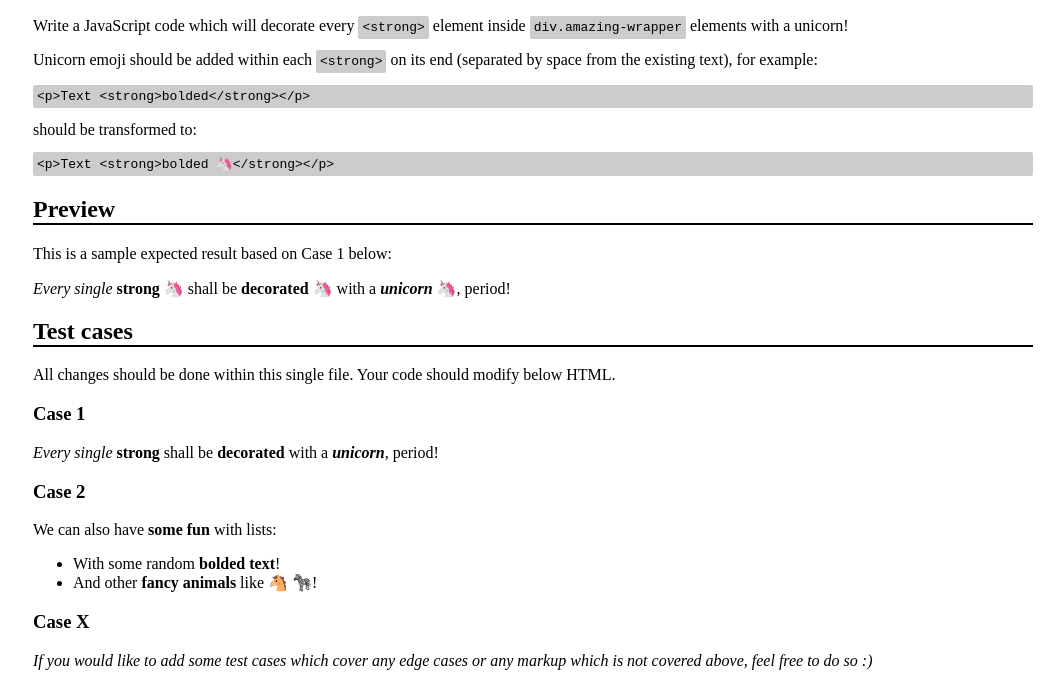
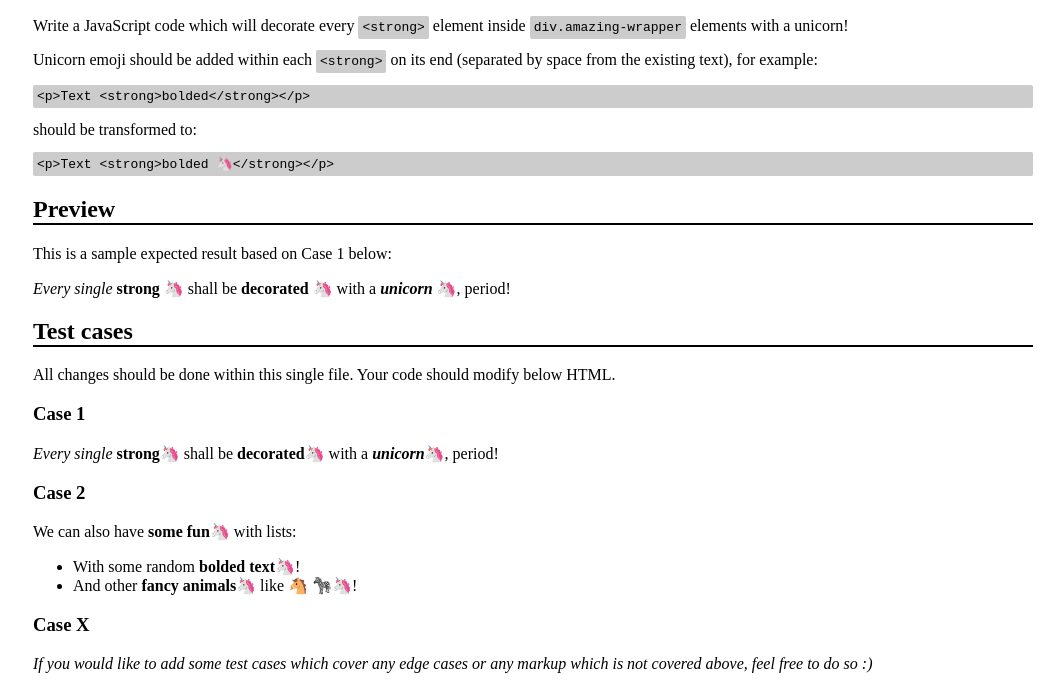
Before and after one commit to juliapopadowska/are_unicorns_bold, a plain HTML site: page index.html in a window 1280 px wide. Shown: the part 112-801 px from the top of the page, without its empty margins (107-1171 px from the left). Drawn offline with Linux system fonts and the light colour scheme.

Commit message:
add unicorns

```diff
--- a/index.html
+++ b/index.html
@@ -51,13 +51,13 @@
 
 	<h3>Case 1</h3>
 
-	<div class="amazing-wrapper">
+	<div id="amazing-wrapper">
 		<em>Every single</em> <strong>strong</strong> shall be <strong>decorated</strong> with a <strong><em>unicorn</em></strong>, period!
 	</div>
 
 	<h3>Case 2</h3>
 
-	<div class="amazing-wrapper">
+	<div id="amazing-wrapper">
 		<p>We can also have <strong>some fun</strong> with lists:</p>
 		<ul>
 			<li>With <span>some random <strong>bolded text</strong>!</span></li>
@@ -71,7 +71,11 @@
 
 	<script>
 		( function( doc ) {
-			// Start here...
+			doc.querySelectorAll('#amazing-wrapper strong').forEach(element => {
+				var el = document.createElement("span");
+				el.innerHTML = "🦄";
+				element.parentNode.insertBefore(el, element.nextSibling)
+			});
 		} )( document );
 	</script>
 </body>
```
